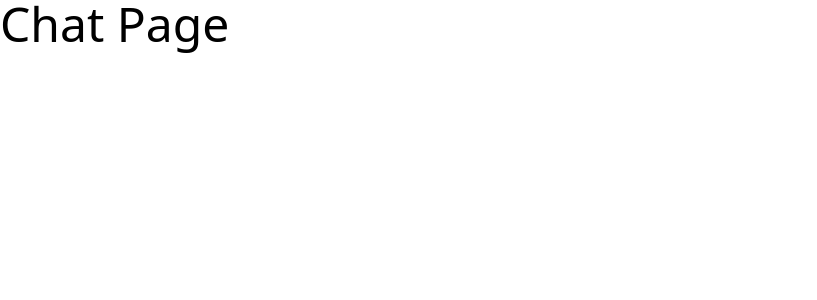
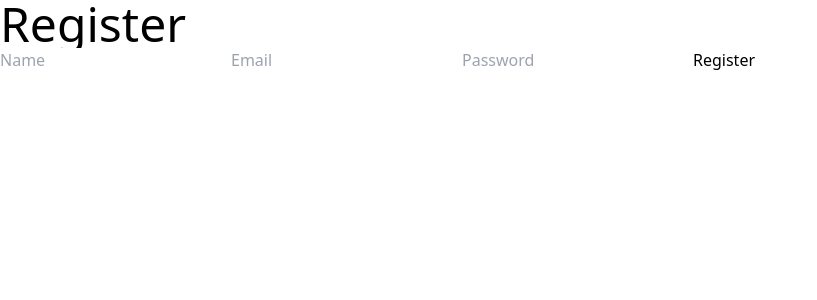
Before and after one commit to ryanarnold/ask-gpt-3, a Next.js app: page /register in a window 1280 px wide. Shown: the top 300 px of the page, without its empty margins (0-817 px from the left). Built offline with nearby package versions, Linux system fonts and the light colour scheme.

Commit message:
chore: setup firebase auth

```diff
--- /dev/null
+++ b/common/init-firebase.ts
@@ -0,0 +1,17 @@
+import { FirebaseApp, initializeApp } from 'firebase/app';
+
+export default function initializeFirebase(): FirebaseApp {
+  const firebaseConfig = {
+    apiKey: process.env.FIREBASE_API_KEY,
+    authDomain: process.env.FIREBASE_AUTH_DOMAIN,
+    projectId: process.env.FIREBASE_PROJECT_ID,
+    storageBucket: process.env.FIREBASE_STORAGE_BUCKET,
+    messagingSenderId: process.env.FIREBASE_MESSAGING_SENDER_ID,
+    appId: process.env.FIREBASE_APP_ID,
+  };
+
+  console.log(firebaseConfig);
+
+  // Initialize Firebase
+  return initializeApp(firebaseConfig);
+}
--- a/package.json
+++ b/package.json
@@ -13,8 +13,10 @@
     "@types/node": "18.11.18",
     "@types/react": "18.0.26",
     "@types/react-dom": "18.0.10",
+    "axios": "^1.2.2",
     "eslint": "8.31.0",
     "eslint-config-next": "13.1.1",
+    "firebase": "^9.15.0",
     "next": "13.1.1",
     "react": "18.2.0",
     "react-dom": "18.2.0",
--- /dev/null
+++ b/pages/api/register.ts
@@ -0,0 +1,29 @@
+// Next.js API route support: https://nextjs.org/docs/api-routes/introduction
+import { createUserWithEmailAndPassword, getAuth } from 'firebase/auth';
+import type { NextApiRequest, NextApiResponse } from 'next';
+import initializeFirebase from '../../common/init-firebase';
+
+type Data = {
+  name: string;
+};
+
+export default function handler(req: NextApiRequest, res: NextApiResponse<Data>) {
+  if (req.method === 'POST') {
+    const email = req.body.email;
+    const password = req.body.password;
+
+    initializeFirebase();
+    const auth = getAuth();
+
+    createUserWithEmailAndPassword(auth, email, password)
+      .then((userCredential) => {
+        console.log('Signed in!');
+      })
+      .catch((error: any) => {
+        console.log(error.code);
+        console.log(error.message);
+      });
+  }
+
+  res.status(200).json({ name: 'John Doe' });
+}
--- a/pages/register.tsx
+++ b/pages/register.tsx
@@ -1,9 +1,32 @@
+import axios from 'axios';
 import Head from 'next/head';
-import React from 'react';
+import React, { useState } from 'react';
 
 type Props = {};
 
 const RegisterPage = (props: Props) => {
+  const [name, setName] = useState('');
+  const [email, setEmail] = useState('');
+  const [password, setPassword] = useState('');
+
+  const handleRegisterInfoChange = (event: React.FormEvent<HTMLInputElement>) => {
+    const id = event.currentTarget?.id;
+    const value = event.currentTarget?.value;
+
+    if (id === 'inputName') {
+      setName(value);
+    } else if (id === 'inputEmail') {
+      setEmail(value);
+    } else if (id === 'inputPassword') {
+      setPassword(value);
+    }
+  };
+
+  const handleRegisterClick = async () => {
+    const response = await axios.post('/api/register', { email, password });
+    console.log(response.data);
+  };
+
   return (
     <>
       <Head>
@@ -13,7 +36,21 @@ const RegisterPage = (props: Props) => {
         <link rel="icon" href="/favicon.ico" />
       </Head>
       <main>
-        <h1 className="text-5xl">Chat Page</h1>
+        <h1 className="text-5xl">Register</h1>
+        <input type="text" placeholder="Name" id="inputName" onChange={handleRegisterInfoChange} />
+        <input
+          type="text"
+          placeholder="Email"
+          id="inputEmail"
+          onChange={handleRegisterInfoChange}
+        />
+        <input
+          type="password"
+          placeholder="Password"
+          id="inputPassword"
+          onChange={handleRegisterInfoChange}
+        />
+        <button onClick={handleRegisterClick}>Register</button>
       </main>
     </>
   );
```
Also changed, not shown: 2 other files (tests, documents, lock files or other folders).
